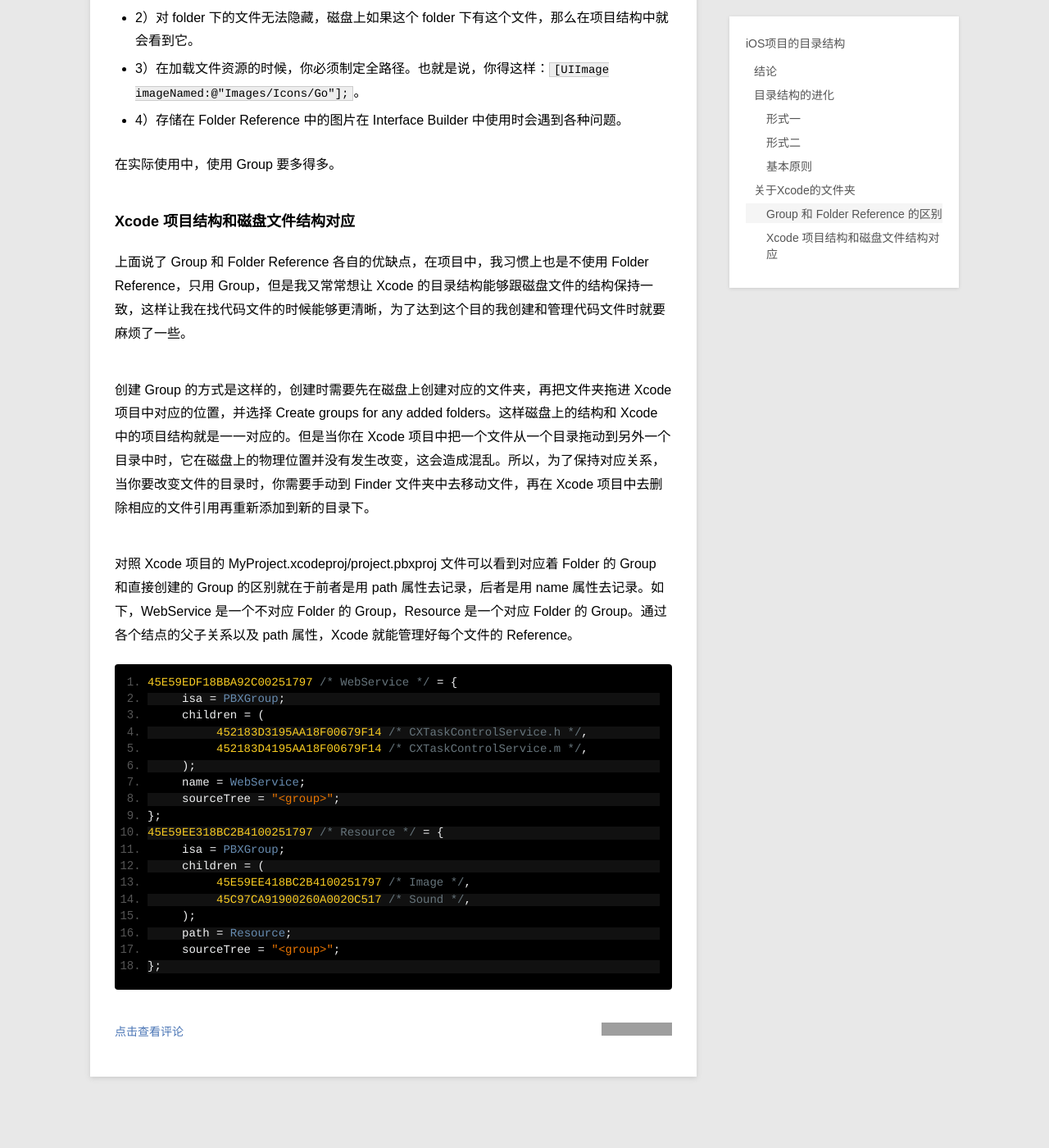
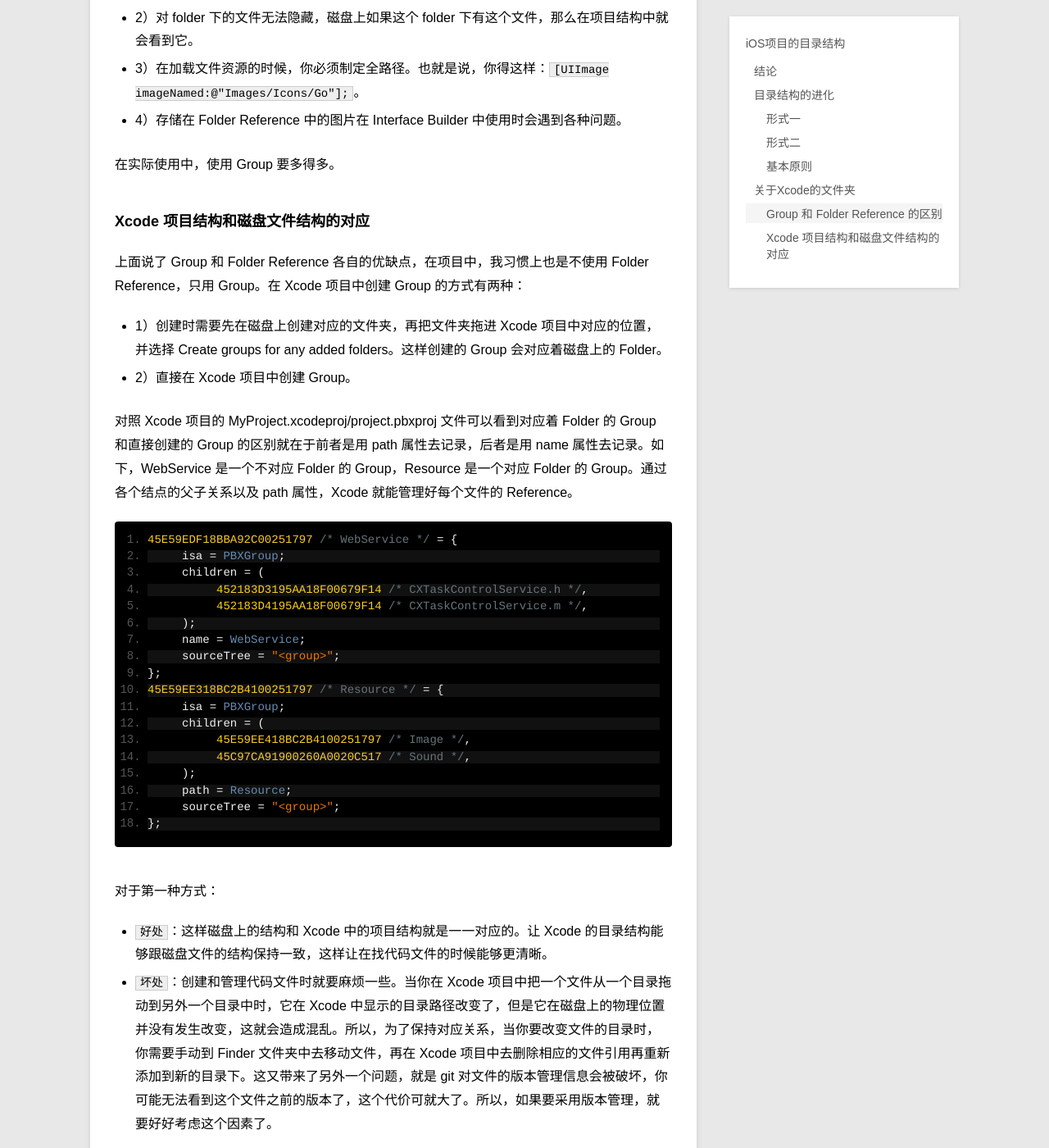
Before and after one commit to samirchen/samirchen.github.io, a Jekyll site: the page built from _posts/blog/2015-04-21-ios-project-structure.md, in a window 1280 px wide and 1400 px high, scrolled down 4371 px. Shown: the whole window at 82% size. Built offline with Jekyll 4.4.1, drawn with Linux system fonts in a browser that asks for light colours; Markdown is read by kramdown in place of the engine named in the settings; some of the changed lines change nothing that is shown; some of the changed text lies outside the part shown; grey boxes are pictures that could not be loaded.

Commit message:
update blog

```diff
--- a/_posts/blog/2015-04-21-ios-project-structure.md
+++ b/_posts/blog/2015-04-21-ios-project-structure.md
@@ -149,11 +149,11 @@
 
 在实际使用中，使用 Group 要多得多。
 
-###Xcode 项目结构和磁盘文件结构对应
-上面说了 Group 和 Folder Reference 各自的优缺点，在项目中，我习惯上也是不使用 Folder Reference，只用 Group，但是我又常常想让 Xcode 的目录结构能够跟磁盘文件的结构保持一致，这样让我在找代码文件的时候能够更清晰，为了达到这个目的我创建和管理代码文件时就要麻烦了一些。
+###Xcode 项目结构和磁盘文件结构的对应
+上面说了 Group 和 Folder Reference 各自的优缺点，在项目中，我习惯上也是不使用 Folder Reference，只用 Group。在 Xcode 项目中创建 Group 的方式有两种：
 
-创建 Group 的方式是这样的，创建时需要先在磁盘上创建对应的文件夹，再把文件夹拖进 Xcode 项目中对应的位置，并选择 Create groups for any added folders。这样磁盘上的结构和 Xcode 中的项目结构就是一一对应的。但是当你在 Xcode 项目中把一个文件从一个目录拖动到另外一个目录中时，它在磁盘上的物理位置并没有发生改变，这会造成混乱。所以，为了保持对应关系，当你要改变文件的目录时，你需要手动到 Finder 文件夹中去移动文件，再在 Xcode 项目中去删除相应的文件引用再重新添加到新的目录下。
-
+- 1）创建时需要先在磁盘上创建对应的文件夹，再把文件夹拖进 Xcode 项目中对应的位置，并选择 Create groups for any added folders。这样创建的 Group 会对应着磁盘上的 Folder。
+- 2）直接在 Xcode 项目中创建 Group。
 
 对照 Xcode 项目的 MyProject.xcodeproj/project.pbxproj 文件可以看到对应着 Folder 的 Group 和直接创建的 Group 的区别就在于前者是用 path 属性去记录，后者是用 name 属性去记录。如下，WebService 是一个不对应 Folder 的 Group，Resource 是一个对应 Folder 的 Group。通过各个结点的父子关系以及 path 属性，Xcode 就能管理好每个文件的 Reference。
 
@@ -180,6 +180,25 @@
 
 
 
+
+
+对于第一种方式：
+
+- `好处`：这样磁盘上的结构和 Xcode 中的项目结构就是一一对应的。让 Xcode 的目录结构能够跟磁盘文件的结构保持一致，这样让在找代码文件的时候能够更清晰。
+- `坏处`：创建和管理代码文件时就要麻烦一些。当你在 Xcode 项目中把一个文件从一个目录拖动到另外一个目录中时，它在 Xcode 中显示的目录路径改变了，但是它在磁盘上的物理位置并没有发生改变，这就会造成混乱。所以，为了保持对应关系，当你要改变文件的目录时，你需要手动到 Finder 文件夹中去移动文件，再在 Xcode 项目中去删除相应的文件引用再重新添加到新的目录下。这又带来了另外一个问题，就是 git 对文件的版本管理信息会被破坏，你可能无法看到这个文件之前的版本了，这个代价可就大了。所以，如果要采用版本管理，就要好好考虑这个因素了。
+
+
+对于第二种方式：
+
+- `好处`：直接在 Xcode 中管理项目，添加、删除、移动都很方便。采用版本管理时，代码文件的 版本信息不会因为移动而丢失。
+- `坏处`：Xcode 中的项目结构和磁盘上的结构不能一一对应。
+
+根据上面的对比，
+
+- `推荐`：对于固定的可复用代码可以采用第一种方式，因为也不会经常移动。复用时，挪动起来也好操作；对于大的目录结构，比如一级目录：Utility、Common、Feature、Resource 等目录可以采用第一种方式。其他的情况均采用第二种方式就行了。
+
+
+
 [SamirChen]: http://samirchen.com "SamirChen"
 [1]: {{ page.url }} ({{ page.title }})
 [2]: http://samirchen.com/ios-project-structure/
```
